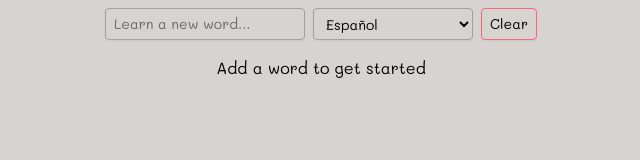
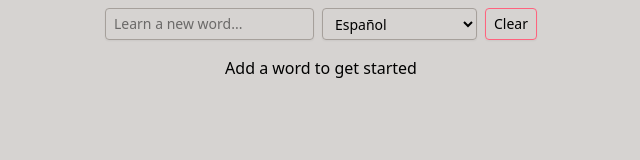
Before and after one commit to aljaroudi/VocabYou, a SvelteKit app: page / in a window 1280 px wide. Shown: the top 160 px of the page, without its empty margins (319-959 px from the left). Built offline with nearby package versions, Linux system fonts and the light colour scheme.

Commit message:
chore: remove Google Fonts import and unused font-family declaration from app.css to optimize styles

```diff
--- a/src/app.css
+++ b/src/app.css
@@ -1,5 +1,3 @@
-@import url('https://fonts.googleapis.com/css2?family=Mali:ital,wght@0,200;0,300;0,400;0,500;0,600;0,700;1,200;1,300;1,400;1,500;1,600;1,700&display=swap');
-
 @import 'tailwindcss';
 
 /*
@@ -19,8 +17,4 @@
   ::file-selector-button {
     border-color: var(--color-gray-200, currentcolor);
   }
-
-  * {
-    font-family: 'Mali', 'Playfair Display', serif;
-  }
 }
```
